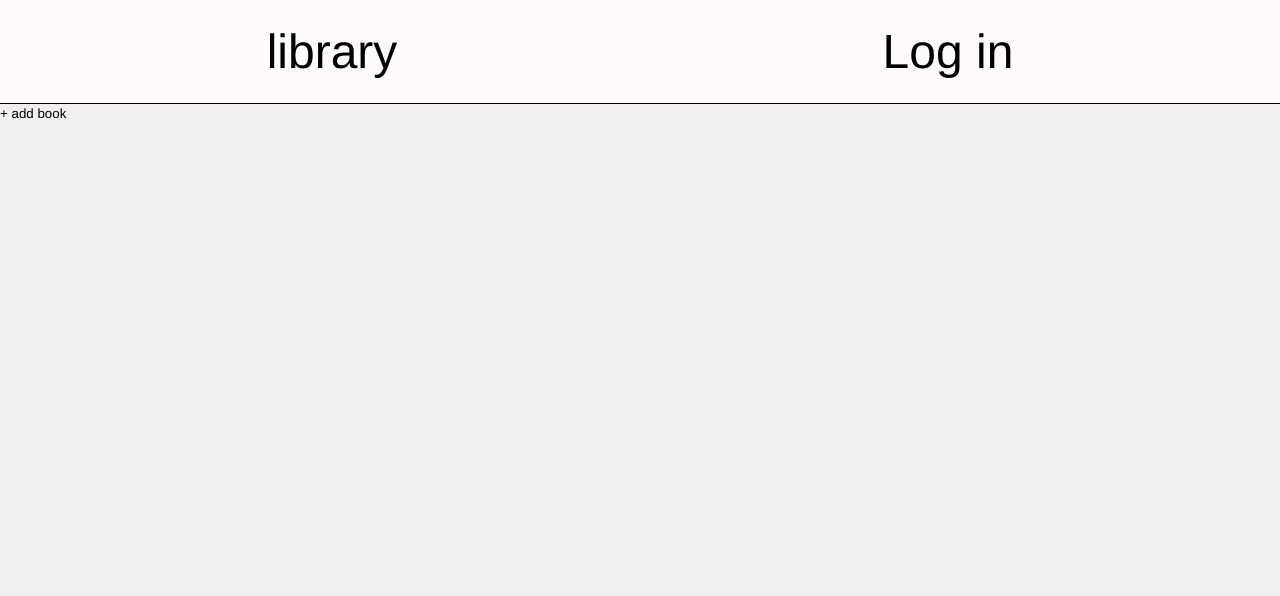
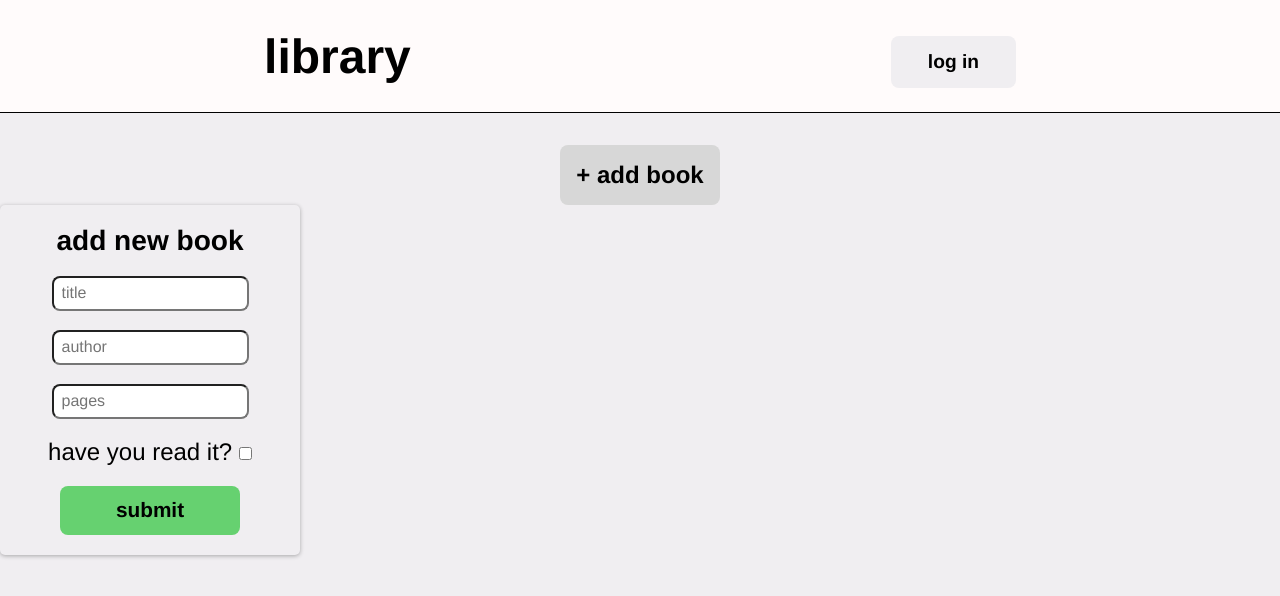
Before and after one commit to sajalbaral/library, a plain HTML site: page index.html in a window 1280 px wide. Drawn offline with Linux system fonts and the light colour scheme.

Commit message:
added/styled popup menu when add book is clicked

```diff
--- a/index.html
+++ b/index.html
@@ -10,8 +10,24 @@
   <body>
     <header>
       <div>library</div>
-      <div>Log in</div>
+      <div><button class="button">log in</button></div>
     </header>
-    <button>+ add book</button>
+    <div class="addBook">
+      <button class="addButton">+ add book</button>
+    </div>
+    <div id="modal">
+      <div class="modal-inner">
+        <h3>add new book</h3>
+        <input id="bookTitle" type="text" placeholder="title" />
+        <input id="author" type="text" placeholder="author" />
+        <input id="pages" type="text" placeholder="pages" />
+        <div>
+          <label for="read">have you read it?</label>
+          <input type="checkbox" name="read" id="read" />
+        </div>
+        <button class="submit" type="button">submit</button>
+      </div>
+    </div>
+    <div class="book-grid-container"></div>
   </body>
 </html>
--- a/style.css
+++ b/style.css
@@ -23,12 +23,14 @@ header {
   font-size: 3rem;
   background-color: var(--backgroundColor);
   border-bottom: 1px solid black;
+  font-weight: bold;
 }
 
 button {
   background: none;
   padding: 0;
   border: none;
+  font-weight: bold;
 }
 
 .button {
@@ -58,6 +60,61 @@ button:hover {
   border-radius: 8px;
 }
 
+.modal {
+  background-color: var(--backgroundColor);
+  opacity: 0;
+  position: fixed;
+  top: 0;
+  left: 0;
+  right: 0;
+  bottom: 0;
+  transition: all 0.3s ease-in-out;
+  z-index: -1;
+  display: flex;
+  align-items: center;
+  justify-content: center;
+}
+
+.modal-inner {
+  display: flex;
+  flex-direction: column;
+  justify-content: center;
+  align-items: center;
+  gap: 1.2rem;
+  background-color: var(--grey);
+  border-radius: 5px;
+  box-shadow: 0 1px 4px rgba(0, 0, 0, 0.3);
+  padding: 15px 25px;
+  text-align: center;
+  width: 300px;
+  height: 350px;
+  font-size: 1.5rem;
+}
+
+.modal .open {
+  opacity: 1;
+  z-index: 999;
+}
+
+.submit {
+  background-color: var(--backgroundColor);
+  padding: 0.8rem;
+  width: 180px;
+  background-color: rgb(102, 209, 112);
+  border-radius: 8px;
+  font-size: 1.3rem;
+}
+
+input {
+  padding: 0.5rem;
+  border-radius: 8px;
+  outline: none;
+}
+
+input::placeholder {
+  font-size: 1rem;
+}
+
 .book-grid-container {
   display: grid;
 }
```
